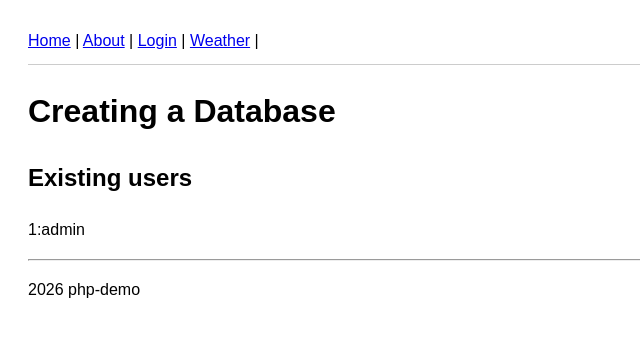
After one commit to million-voices/server-web-programming-php-26, a PHP site: page /routes/db.php in a window 1280 px wide. The commit adds this page. Shown: the top 337 px of the page, without its empty margins (0-640 px from the left). Run offline with PHP 8.4, Linux system fonts and the light colour scheme; some libraries are stand-ins or nearby versions.

Commit message:
login/logout example

```diff
--- /dev/null
+++ b/config/db.php
@@ -0,0 +1,11 @@
+<?php
+try {
+    // Create (or open) a local SQLite database file
+    $pdo = new PDO("sqlite:database.sqlite");
+
+    // Set error mode to exceptions
+    $pdo->setAttribute(PDO::ATTR_ERRMODE, PDO::ERRMODE_EXCEPTION);
+} catch (PDOException $e) {
+    echo "Connection failed: " . $e->getMessage();
+}
+?>
--- /dev/null
+++ b/routes/db.php
@@ -0,0 +1,39 @@
+<?php
+// Use __DIR__ to go up one level and into templates
+require_once APP_ROOT . "/templates/header.php";
+require_once APP_ROOT . "/config/db.php";
+?>
+
+<h1>Creating a Database</h1>
+
+<?php
+// Create a table
+$pdo->exec("CREATE TABLE IF NOT EXISTS users (
+    id INTEGER PRIMARY KEY,
+    username TEXT UNIQUE NOT NULL,
+    password TEXT NOT NULL
+)");
+
+// Insert using a prepared statement
+$username = "admin";
+$password = password_hash("123456", PASSWORD_DEFAULT);
+$stmt = $pdo->prepare("INSERT OR IGNORE INTO users (username, password) VALUES (:user, :pass)");
+$stmt->execute([
+    "user" => $username,
+    "pass" => $password,
+]);
+?>
+
+<h2>Existing users</h2>
+<?php
+// Read records from the table
+$stmt = $pdo->query("SELECT id, username FROM users");
+$results = $stmt->fetchAll(PDO::FETCH_ASSOC);
+
+foreach ($results as $row) {
+    echo "<p>" . $row["id"] . ":" . $row["username"] . "</p>";
+}
+?>
+
+<?php require_once APP_ROOT . "/templates/footer.php";
+?>
--- a/templates/footer.php
+++ b/templates/footer.php
@@ -1,9 +1,7 @@
 </main>
     <hr>
     <footer>
-        <p>(With cheerful disregard for intellectual property laws, in fairness, philosophically consistent with the economic system) <?php echo date(
-            "Y",
-        ); ?> php-demo</p>
+        <p><?php echo date("Y"); ?> php-demo</p>
     </footer>
 </body>
 </html>
--- a/templates/header.php
+++ b/templates/header.php
@@ -1,3 +1,8 @@
+<?php
+if (session_status() === PHP_SESSION_NONE) {
+    session_start();
+} ?>
+
 <!DOCTYPE html>
 <html lang="en">
 <head>
@@ -10,6 +15,14 @@
 </head>
 <body>
     <nav>
-        <a href="/">Home</a> | <a href="/about">About</a>
+        <a href="/">Home</a> |
+        <a href="/about">About</a> |
+<?php if (!isset($_SESSION["user_id"])) {
+    // User is not logged in
+    echo "<a href=\"/login\">Login</a> |";
+} else {
+    echo "<a href=\"/logout\">Logout</a> |";
+} ?>
+        <a href="/weather">Weather</a> |
     </nav>
     <main>
```
Also changed, not shown: index.php (+3 -4 lines), routes/login.php (added, +39 -0 lines), routes/logout.php (added, +12 -0 lines), 1 other file.
